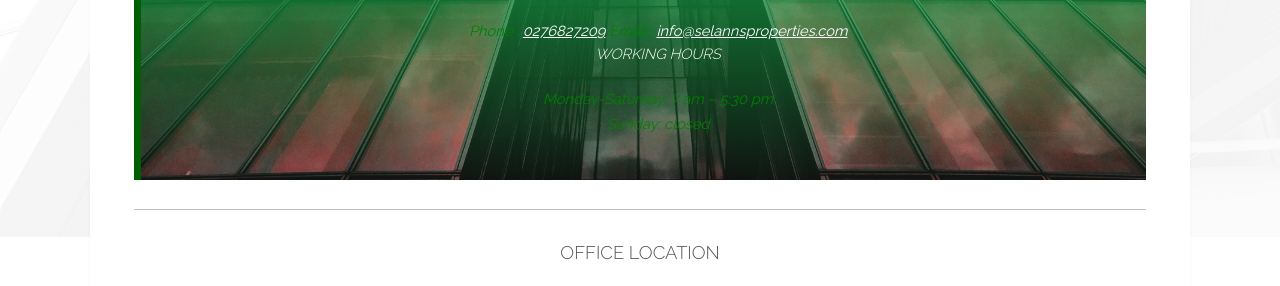
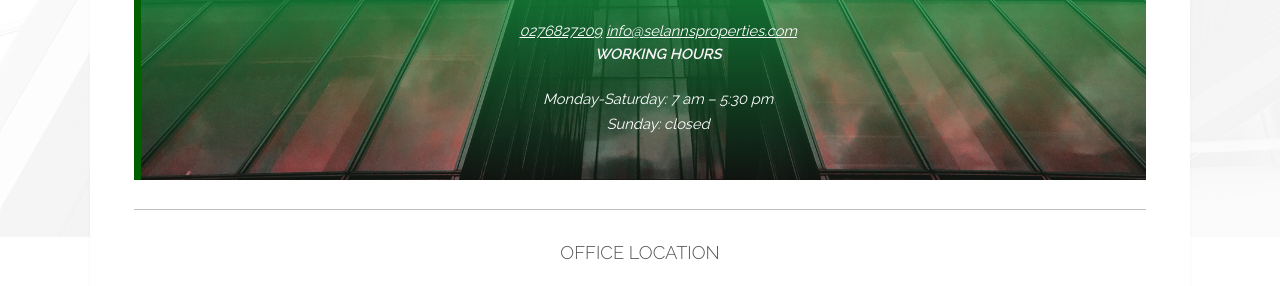
Before and after one commit to Emman-Aggrey/selanns_properties, a plain HTML site: page about.html in a window 1280 px wide. Shown: the part 563-849 px from the top of the page. Drawn offline with Linux system fonts and the light colour scheme.

```diff
--- a/about.html
+++ b/about.html
@@ -91,15 +91,17 @@
 
 									<p class="card-text inner">
 
-								Phone : <a class="" href="tel:+233276827209"> 0276827209</a>
+								 <a class="mx-4" href="tel:+233276827209"> 0276827209</a>
 
-								Email : <a style="margin-top: 10px;"
+								 <a style="margin-top: 10px;"
 									href="mailto:info@selannsproperties.com">info@selannsproperties.com</a>
 
 
-							<h4>Working Hours</h4>
-							Monday-Saturday: 7 am – 5:30 pm <br>
+							<h4 style="font-weight: bold;color: whitesmoke;">Working Hours</h4>
+							<div style="color: white">
+								Monday-Saturday: 7 am – 5:30 pm <br>
 							Sunday: closed
+							</div>
 									</p>
 								</div>
 							</div>
```
